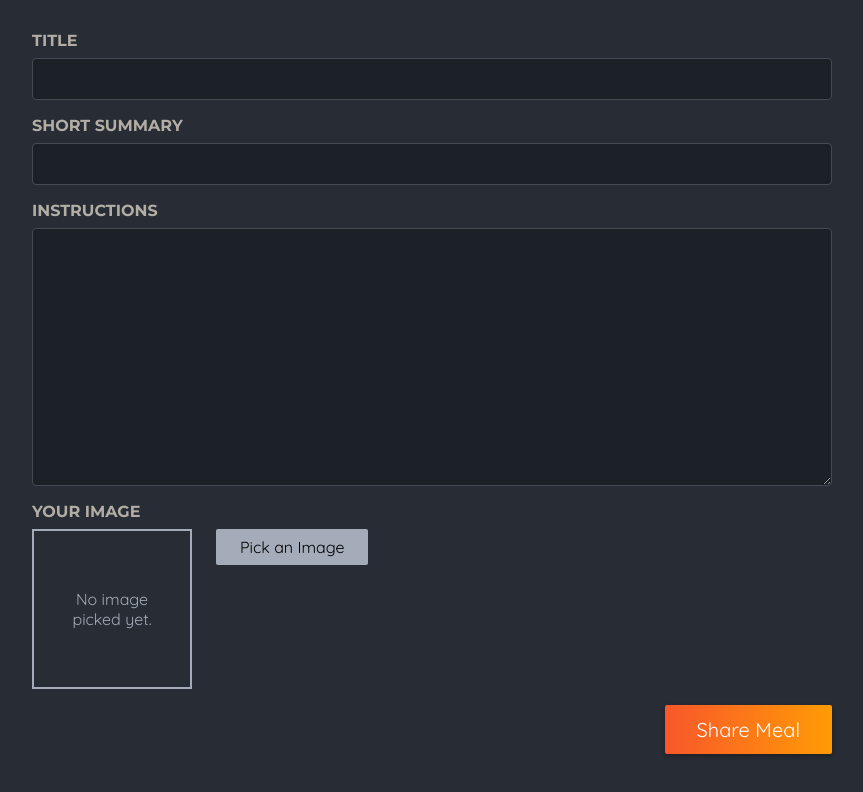
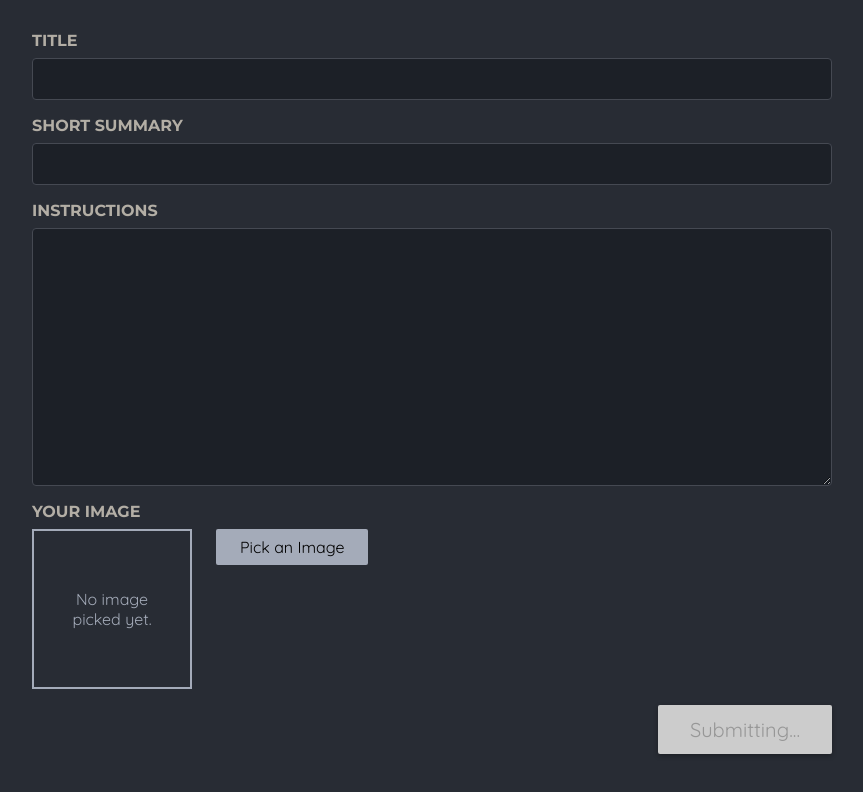
Before and after one commit to GerrinM/NextJS-intro, a Next.js app: page /meals/share in a window 1280 px wide. Shown: the part 478-1270 px from the top of the page, without its empty margins (32-895 px from the left). Built offline with nearby package versions, Linux system fonts and the light colour scheme.

Commit message:
form submission status

```diff
--- a/app/meals/share/page.js
+++ b/app/meals/share/page.js
@@ -1,6 +1,7 @@
 import ImagePicker from '@/components/meals/image-picker';
 import classes from './page.module.css';
 import { shareMeal } from '@/lib/actions';
+import MealsFormSubmit from '@/components/meals/meals-form-submit';
 
 export default function ShareMealPage() {
 
@@ -44,7 +45,7 @@
           </p>
           <ImagePicker label='Your image' name='image'/>
           <p className={classes.actions}>
-            <button type="submit">Share Meal</button>
+            <MealsFormSubmit />
           </p>
         </form>
       </main>
--- /dev/null
+++ b/components/meals/meals-form-submit.js
@@ -0,0 +1,11 @@
+'use client'
+
+import {useFormStatus} from 'react-dom';
+
+export default function MealsFormSubmit() {
+    const pending = useFormStatus()
+
+    return <button disabled={pending}>
+        {pending ? 'Submitting...' : 'Share Meal'}
+        </button>
+}
```
Also changed, not shown: 2 other files (tests, documents, lock files or other folders).
